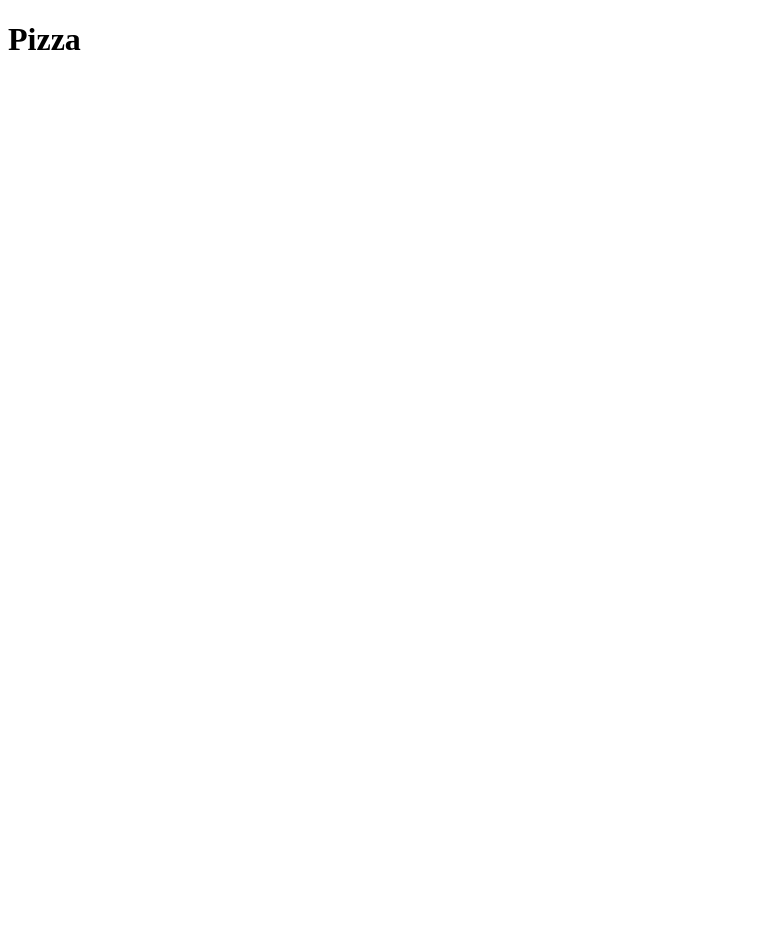
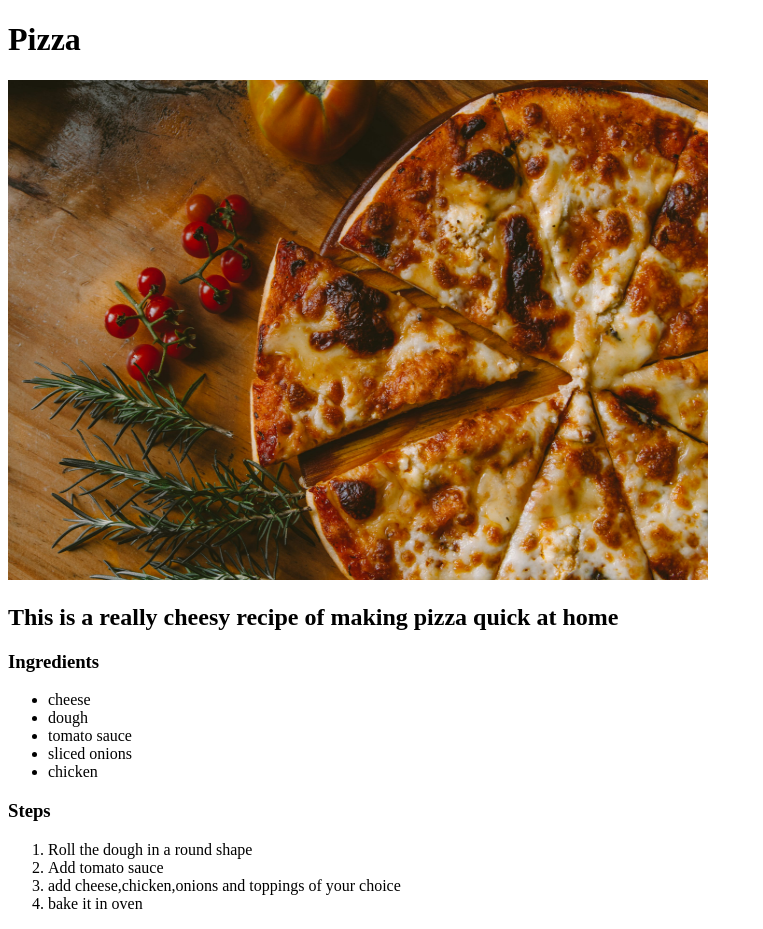
Before and after one commit to AbdullahMuddasir/odin-recipes, a plain HTML site: page recipes/pizza.html in a window 1280 px wide. Shown: the whole page, without its empty margins (0-763 px from the left). Before the commit the page ends 800 px from the top, so only its background shows below. Drawn offline with Linux system fonts and the light colour scheme.

Commit message:
Iteration 3:recipe page content added image to the pizza.html further added a description and Ingredients unordered list and steps ordered list

```diff
--- a/recipes/pizza.html
+++ b/recipes/pizza.html
@@ -7,5 +7,22 @@
 </head>
 <body>
     <h1>Pizza</h1>
+    <img src="./pizza.jpg.jfif" alt="A Pizza" height="500" width="700">
+    <h2>This is a really cheesy recipe of making pizza quick at home</h2>
+    <h3>Ingredients</h3>
+    <ul>
+        <li>cheese</li>
+        <li>dough</li>
+        <li>tomato sauce</li>
+        <li>sliced onions</li>
+        <li>chicken</li>
+    </ul>
+    <h3>Steps</h3>
+    <ol>
+        <li>Roll the dough in a round shape</li>
+        <li>Add tomato sauce</li>
+        <li>add cheese,chicken,onions and toppings of your choice</li>
+        <li>bake it in oven</li>
+    </ol>
 </body>
 </html>
```
Also changed, not shown: index.html (+1 -1 lines), recipes/pizza.jpg.jfif (added), 2 other files.
